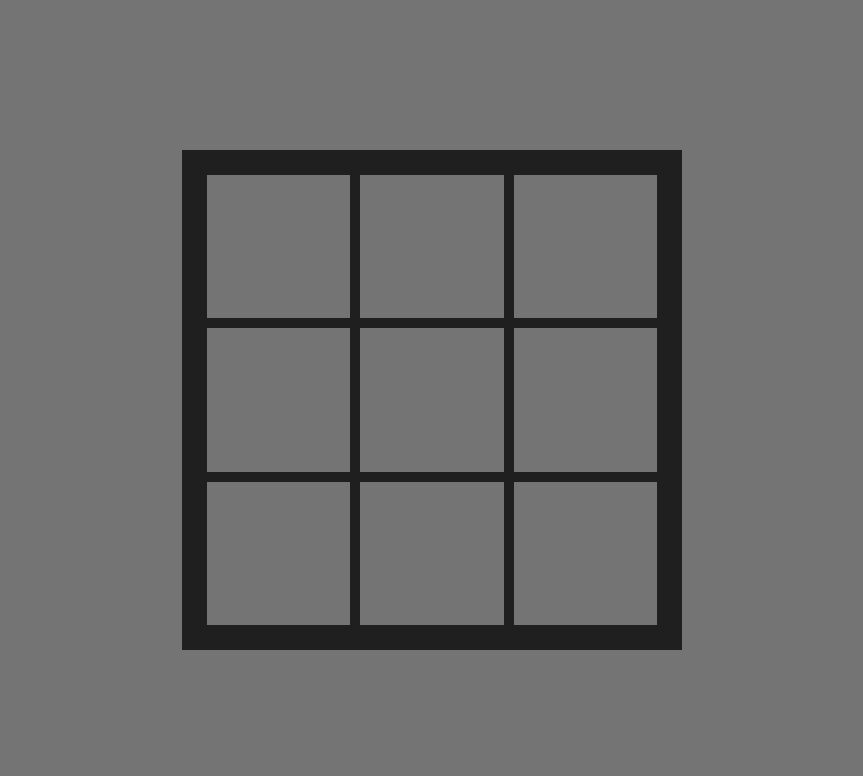
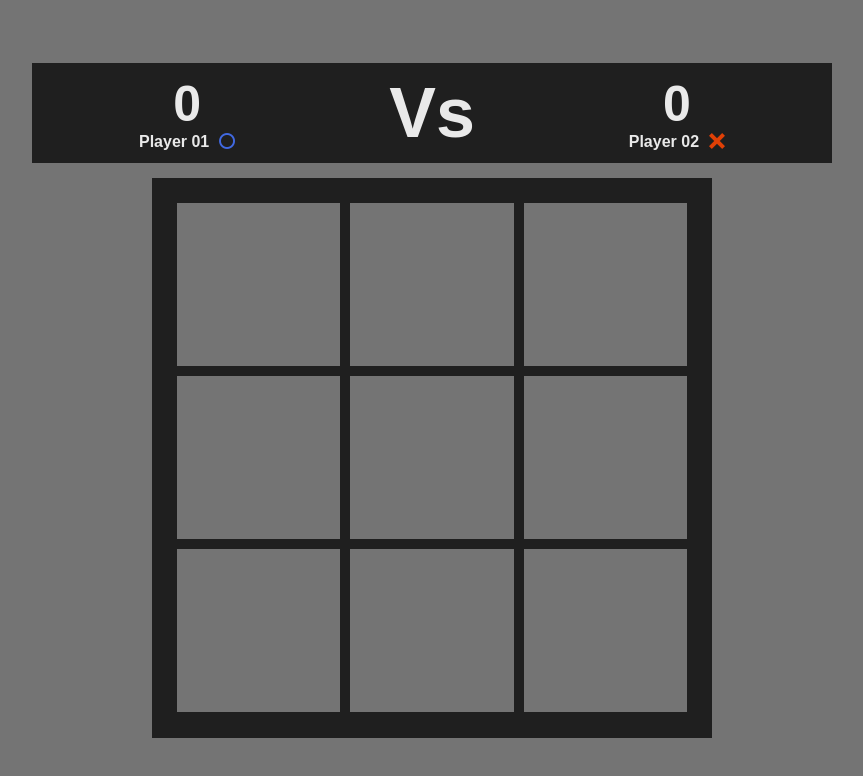
Before and after one commit to Joselacerdajunior/tic-tac-toe-js, a plain HTML site: page index.html in a window 1280 px wide. Shown: the whole page, without its empty margins (208-1071 px from the left). Drawn offline with Linux system fonts and the light colour scheme.

Commit message:
Adicionado contador de vitórias

```diff
--- a/index.html
+++ b/index.html
@@ -10,6 +10,23 @@
 </head>
 <body>
     <div class="container">
+        <div class="info-game">
+            <div class="player1">
+                <h2 id="text-player1">0</h2>
+                <div class="player-mark">
+                    <h6>Player 01</h6>
+                    <img src="/images/o-blue.png" alt="Bolinha">
+                </div>
+            </div>
+            <h2>Vs</h2>
+            <div class="player2">
+                <h2 id="text-player2">0</h2>
+                <div class="player-mark">
+                    <h6>Player 02</h6>
+                    <img src="/images/x-orange.png" alt="Xizinho">
+                </div>
+            </div>
+        </div>
         <div class="container-game">
             <div class="space box1" id="box1"><p></p></div>
             <div class="space box2" id="box2"><p></p></div>
--- a/js/app.js
+++ b/js/app.js
@@ -4,6 +4,8 @@ var cont_jogada = '1';
 var url_image = ['url(/images/x-orange.png)', 'url(/images/o-blue.png)']
 var system = '1';
 var posicao = 0;
+var player1 = 0;
+var player2 = 0;
 
 var box1 = document.getElementById("box1");
 var box2 = document.getElementById("box2");
@@ -14,6 +16,9 @@ var box6 = document.getElementById("box6");
 var box7 = document.getElementById("box7");
 var box8 = document.getElementById("box8");
 var box9 = document.getElementById("box9");
+var element_player1 = document.getElementById("text-player1");
+var element_player2 = document.getElementById("text-player2");
+
 
 const verif = () => {
     console.log(jogadas);
@@ -29,6 +34,7 @@ const verif = () => {
         system = '0';
         console.log(system);
         console.log("Temos um vencedor!!");
+        somar_vitoria();
         setTimeout(() => {
             alert("Temos um vencedor!! Pressione OK para reiniciar a partida.");
             restart_var_game();
@@ -177,4 +183,19 @@ const analizar = () => {
     }
 }
 
+const somar_vitoria = () => {
+    if (cont_jogada == 1) {
+        player1++;
+    } else {
+        player2++;
+    }
+    alterar_valor_h2();
+    console.log(player1 + " " + player2);
+}
+
+const alterar_valor_h2 = () => {
+    element_player1.innerHTML = player1;
+    element_player2.innerHTML = player2;
+}
+
 print_in();
--- a/style/main.css
+++ b/style/main.css
@@ -1,4 +1,6 @@
 :root {
+    --proporcao-tabuleiro: 70vh;
+
     font-size: 80%;
 }
 
@@ -22,11 +24,12 @@ html {
     display: flex;
     justify-content: center;
     align-items: center;
+    flex-direction: column;
 }
 
 .container-game {
-    width: 500px;
-    height: 500px;
+    width: var(--proporcao-tabuleiro);
+    height: var(--proporcao-tabuleiro);
     background: #1f1f1f;
     display: grid;
     justify-content: center;
@@ -77,3 +80,38 @@ p:hover::after {
     width: calc(100% - 2px);
     height: calc(100% - 2px);
 }
+
+.info-game {
+    width: 100vh;
+    height: 100px;
+    margin-bottom: 15px;
+    background: #1f1f1f;
+    display: flex;
+    justify-content: space-around;
+    align-items: center;
+    text-align: center;
+    color: #e9e9e9;
+    padding: 5px 30px;
+}
+
+.info-game > h2 {
+    font-size: 70px;
+}
+
+.player1 h2,
+.player2 h2{
+    font-size: 50px;
+}
+
+.player-mark {
+    display: flex;
+}
+
+.player-mark h6{
+    font-size: 16px;
+}
+
+.player-mark img {
+    height: 16px;
+    padding-left: 10px;
+}
```
